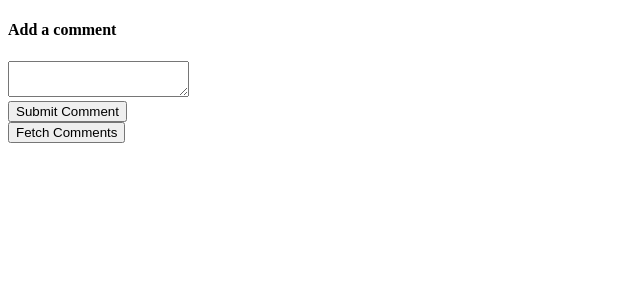
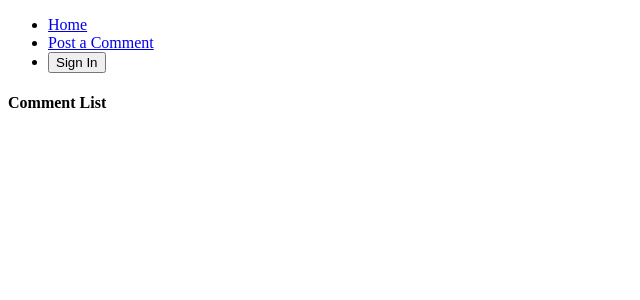
Before and after one commit to isaacdpierce/react-testing, a React (Create React App) app: page / in a window 1280 px wide. Shown: the top 300 px of the page, without its empty margins (0-640 px from the left). Built offline with nearby package versions, Linux system fonts and the light colour scheme.

Commit message:
Create requireAuth higher order component

```diff
--- a/package.json
+++ b/package.json
@@ -10,6 +10,7 @@
     "react": "^16.4.2",
     "react-dom": "^16.4.2",
     "react-redux": "^5.0.7",
+    "react-router-dom": "^4.3.1",
     "react-scripts": "1.1.4",
     "redux": "^4.0.0",
     "redux-promise": "^0.6.0"
--- a/src/actions/index.js
+++ b/src/actions/index.js
@@ -1,5 +1,5 @@
 import axios from 'axios';
-import { SAVE_COMMENT, FETCH_COMMENTS } from 'actions/types';
+import { SAVE_COMMENT, FETCH_COMMENTS, CHANGE_AUTH } from 'actions/types';
 
 export function saveComment(comment) {
   return {
@@ -15,3 +15,10 @@
     payload: response
   };
 }
+
+export function changeAuth(isLoggedIn) {
+  return {
+    type: CHANGE_AUTH,
+    payload: isLoggedIn
+  };
+}
--- a/src/actions/types.js
+++ b/src/actions/types.js
@@ -1,2 +1,3 @@
 export const SAVE_COMMENT = 'save_comment';
 export const FETCH_COMMENTS = 'fetch_comments';
+export const CHANGE_AUTH = 'change_auth';
--- a/src/components/App.js
+++ b/src/components/App.js
@@ -1,12 +1,52 @@
-import React from 'react';
+import React, { Component } from 'react';
+import { Route, Link } from 'react-router-dom';
+import { connect } from 'react-redux';
 import CommentBox from 'components/CommentBox';
 import CommentList from 'components/CommentList';
+import * as actions from 'actions';
 
-export default () => {
-  return (
-    <div>
-      <CommentBox />
-      <CommentList />
-    </div>
-  );
-};
+class App extends Component {
+  renderButton() {
+    if (this.props.auth) {
+      return (
+        <button onClick={() => this.props.changeAuth(false)}>Sign Out</button>
+      );
+    } else {
+      return (
+        <button onClick={() => this.props.changeAuth(true)}>Sign In</button>
+      );
+    }
+  }
+
+  renderHeader() {
+    return (
+      <ul>
+        <li>
+          <Link to="/">Home</Link>
+        </li>
+        <li>
+          <Link to="/post">Post a Comment</Link>
+        </li>
+        <li>{this.renderButton()}</li>
+      </ul>
+    );
+  }
+  render() {
+    return (
+      <div>
+        {this.renderHeader()}
+        <Route path="/post" component={CommentBox} />
+        <Route path="/" exact component={CommentList} />
+      </div>
+    );
+  }
+}
+
+function mapStateToProps(state) {
+  return { auth: state.auth };
+}
+
+export default connect(
+  mapStateToProps,
+  actions
+)(App);
--- a/src/components/CommentBox.js
+++ b/src/components/CommentBox.js
@@ -1,6 +1,7 @@
 import React, { Component } from 'react';
 import { connect } from 'react-redux';
 import * as actions from 'actions';
+import requireAuth from 'components/requireAuth';
 
 class CommentBox extends Component {
   state = { comment: '' };
@@ -41,4 +42,4 @@
 export default connect(
   null,
   actions
-)(CommentBox);
+)(requireAuth(CommentBox));
--- a/src/components/CommentList.js
+++ b/src/components/CommentList.js
@@ -10,6 +10,7 @@
   render() {
     return (
       <div>
+        <h4>Comment List</h4>
         <ul>{this.renderComments()}</ul>
       </div>
     );
--- /dev/null
+++ b/src/components/requireAuth.js
@@ -0,0 +1,31 @@
+import React, { Component } from 'react';
+import { connect } from 'react-redux';
+
+export default ChildComponent => {
+  class ComposedComponent extends Component {
+    // Component just got rendered
+    componentDidMount() {
+      this.shouldNavigateAway();
+    }
+
+    // Component just got updated
+    componentDidUpdate() {
+      this.shouldNavigateAway();
+    }
+
+    shouldNavigateAway() {
+      if (!this.props.auth) {
+        this.props.history.push('/');
+      }
+    }
+    render() {
+      return <ChildComponent {...this.props} />;
+    }
+  }
+
+  function mapStateToProps(state) {
+    return { auth: state.auth };
+  }
+
+  return connect(mapStateToProps)(ComposedComponent);
+};
--- a/src/index.js
+++ b/src/index.js
@@ -1,11 +1,14 @@
 import React from 'react';
 import ReactDOM from 'react-dom';
+import { BrowserRouter, Route } from 'react-router-dom';
 import Root from 'Root';
 import App from 'components/App';
 
 ReactDOM.render(
   <Root>
-    <App />
+    <BrowserRouter>
+      <Route path="/" component={App} />
+    </BrowserRouter>
   </Root>,
   document.querySelector('#root')
 );
--- /dev/null
+++ b/src/reducers/auth.js
@@ -0,0 +1,10 @@
+import { CHANGE_AUTH } from 'actions/types';
+
+export default function(state = false, action) {
+  switch (action.type) {
+    case CHANGE_AUTH:
+      return action.payload;
+    default:
+      return state;
+  }
+}
--- a/src/reducers/index.js
+++ b/src/reducers/index.js
@@ -1,6 +1,8 @@
 import { combineReducers } from 'redux';
 import commentsReducer from 'reducers/comments';
+import authReducer from 'reducers/auth';
 
 export default combineReducers({
-  comments: commentsReducer
+  comments: commentsReducer,
+  auth: authReducer
 });
```
Also changed, not shown: 2 other files (tests, documents, lock files or other folders).
